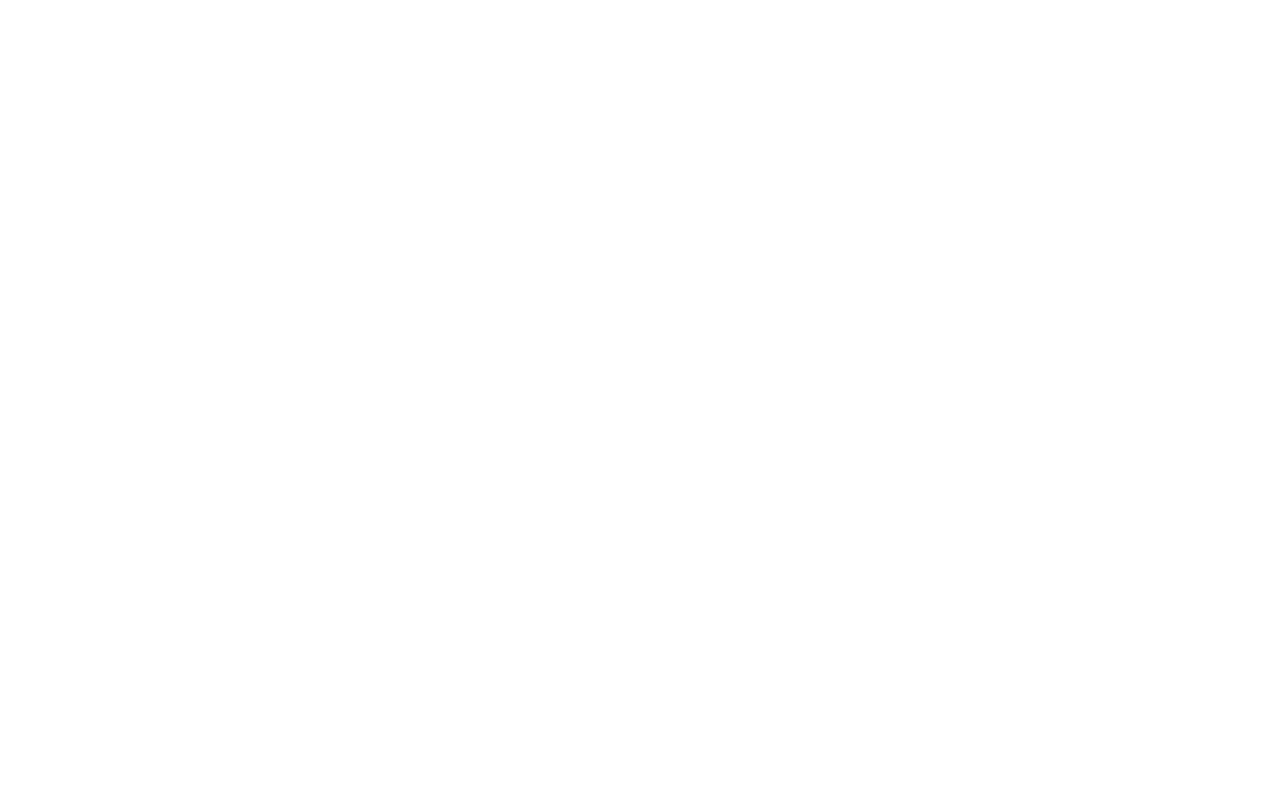
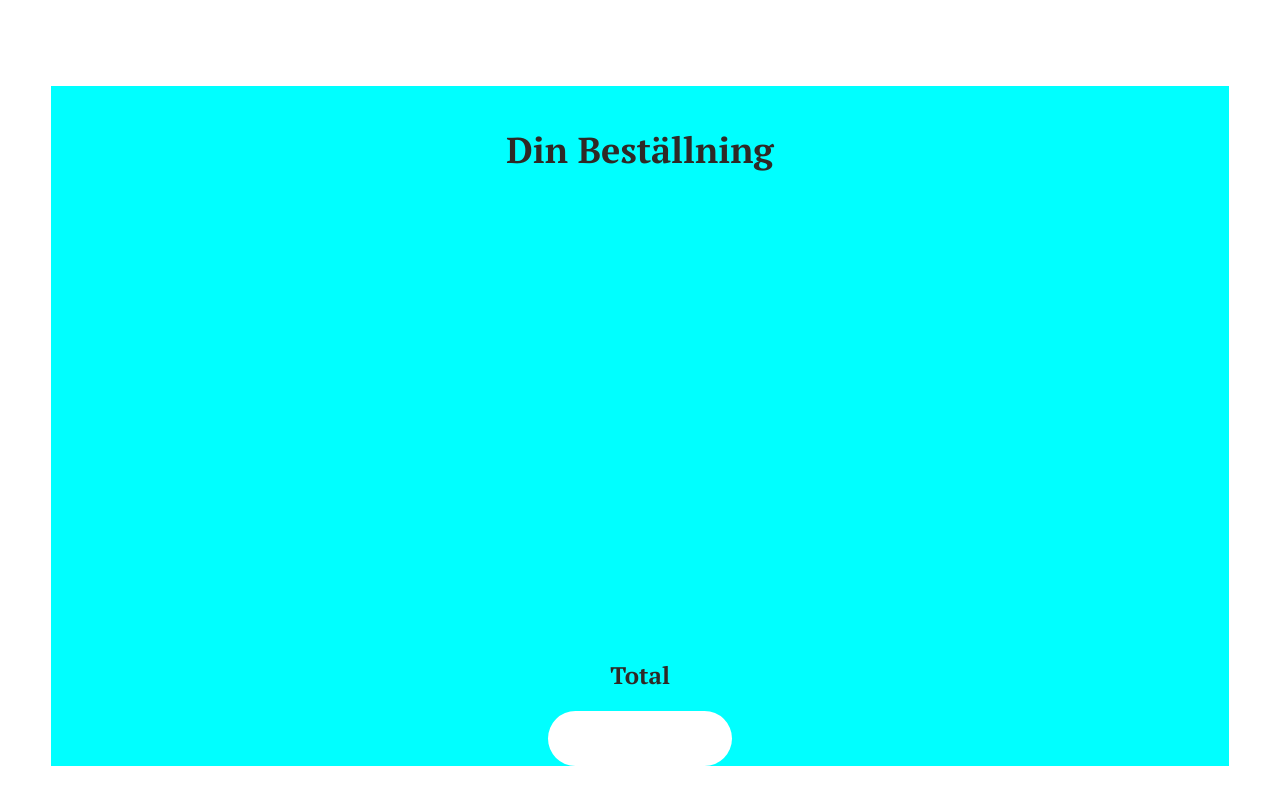
Before and after one commit to christopherwahlstrom/AirBean, a React (Create React App) app: page /cart in a window 1280 px wide. Before the commit this address had no page. Built offline with nearby package versions, Linux system fonts and the light colour scheme.

Commit message:
added Cart

```diff
--- a/src/App.css
+++ b/src/App.css
@@ -10,6 +10,8 @@
 
 .App {
   text-align: center;
+  font-family: 'PT Serif', serif;
+  color: #2F2926;
 }
 
 .leafyBackground {
--- a/src/App.js
+++ b/src/App.js
@@ -8,6 +8,7 @@ import About from './views/About';
 import Order from './views/Order';
 
 import NavMenu from './components/NavMenu'; //OBS!!! Denna skall till slut bort härifrån, la bara dit den för att kunna bygga den och styla //HE
+import Cart from './components/Cart'; //OBS!!! Denna skall till slut bort härifrån, la bara dit den för att kunna bygga den och styla //HE
 
 function App() {
   return (
@@ -18,6 +19,7 @@ function App() {
         <Route path='/about' element={ <About /> }/>
         <Route path='/order' element={ <Order /> }/>
         <Route path='/navmenu' element={ <NavMenu /> }/> //OBS!!! Denna skall till slut bort härifrån, la bara dit den för att kunna bygga den och styla //HE
+        <Route path='/cart' element={ <Cart /> }/> //OBS!!! Denna skall till slut bort härifrån, la bara dit den för att kunna bygga den och styla //HE
       </Routes>
     </div>
   );
--- /dev/null
+++ b/src/components/Cart.css
@@ -0,0 +1,22 @@
+.cart {
+    margin: 5.4rem auto;
+    margin-bottom: 0;
+    background-color: aqua;
+    width: 92%;
+    min-height: 85vh;
+    display: flex;
+    flex-direction: column;
+}
+
+.cart h1 {
+    color: #2F2926;
+}
+
+.cart h2 {
+    margin-top: auto;
+}
+
+.cart .cart-btn {
+    margin: 0;
+    align-self: center;
+}
--- a/src/components/Cart.js
+++ b/src/components/Cart.js
@@ -1,7 +1,12 @@
+import './Cart.css'
+
 function Cart() {
     return (
-        <>
-        </>
+        <article className='cart'>
+            <h1>Din Beställning</h1>
+            <h2>Total</h2>
+            <button className='cart-btn'></button>
+        </article>
     );
 }
 
```
